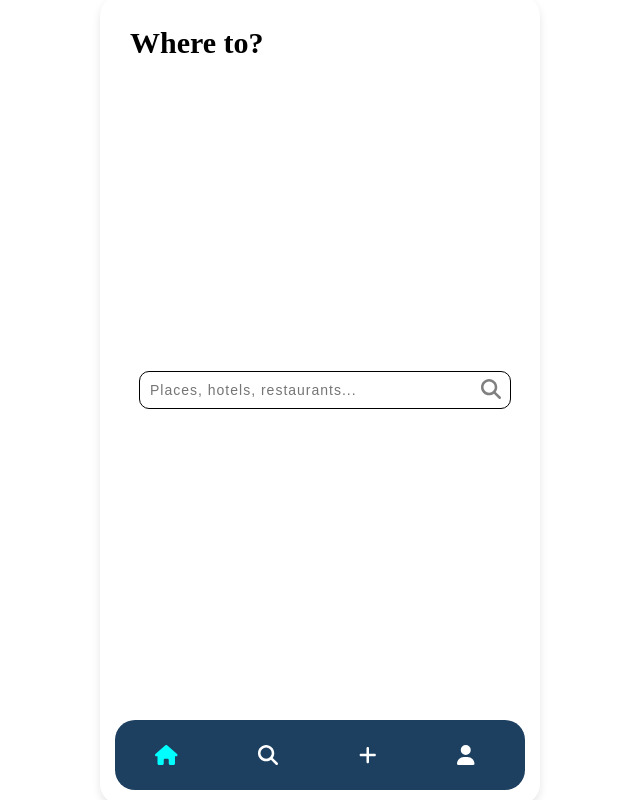
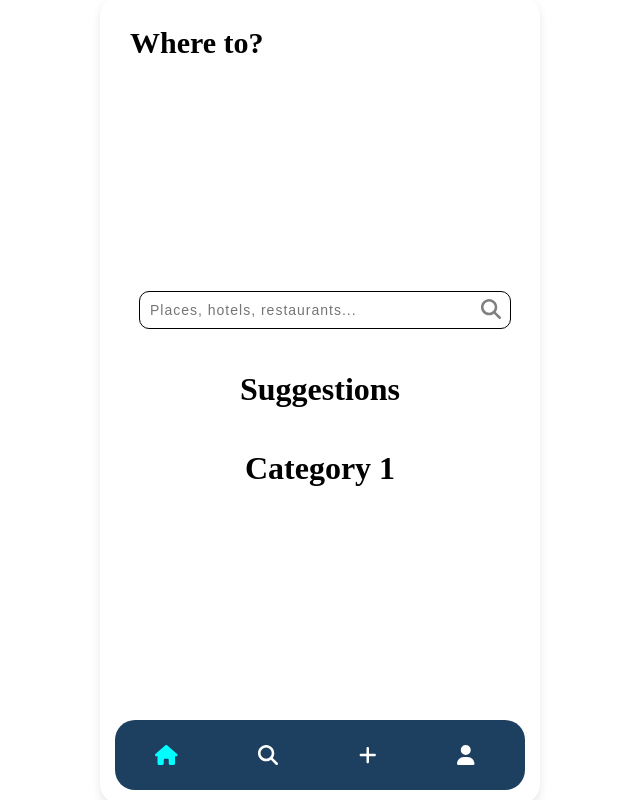
Before and after one commit to TienDatJohnyDo/ExploreNow, a React (Create React App) app: page /searchPage in a window 1280 px wide. Shown: the whole page, without its empty margins (320-960 px from the left). Built offline with nearby package versions, Linux system fonts and the light colour scheme.

Commit message:
test commmit

```diff
--- a/src/Components/SearchPage.js
+++ b/src/Components/SearchPage.js
@@ -17,7 +17,8 @@ function SearchPage() {
         />
         <FontAwesomeIcon icon={faSearch} color="grey" size="lg" style={{ marginLeft: '-30px', zIndex: '1' }} />
       </div>
-
+      <h1 className="Suggestions">Suggestions </h1>
+      <h1 className="Category 1">Category 1 </h1>
 
     </div>
   );
```
Also changed, not shown: 1 other file (tests, documents, lock files or other folders).
